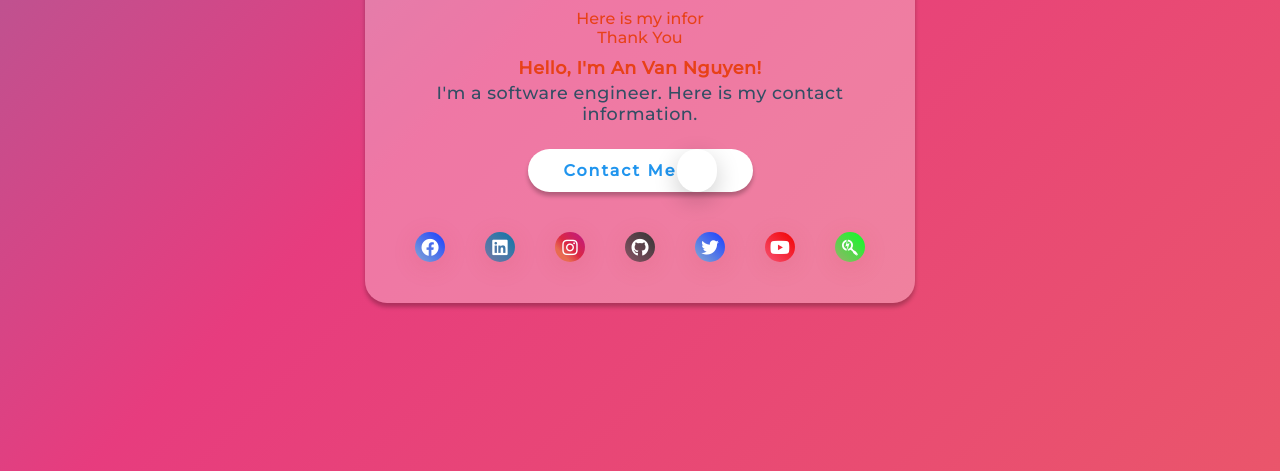
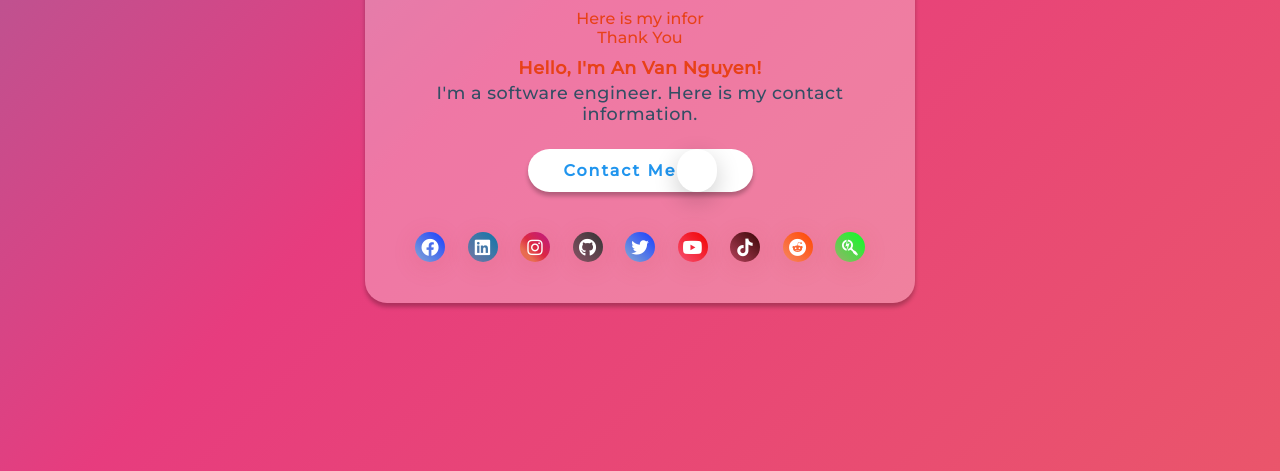
Before and after one commit to anvndev/anvndev.github.io, a plain HTML site: page index.html in a window 1280 px wide. Shown: the part 329-800 px from the top of the page. Drawn offline with nearby package versions, Linux system fonts and the light colour scheme.

Commit message:
style: add icons social ft links

```diff
--- a/index.html
+++ b/index.html
@@ -55,10 +55,16 @@
                 <a href="https://github.com/anvndev" class="fab fa-github"></a>
             </button>
             <button class="twitter">
-                <a href="https://twitter.com/anvndev" class="fab fa-twitter"></a>
+                <a href="https://x.com/anvndev" class="fab fa-twitter"></a>
             </button>
             <button class="youtube">
                 <a href="https://www.youtube.com/@anvndev" class="fab fa-youtube"></a>
+            </button>
+            <button class="tiktok">
+                <a href="https://www.tiktok.com/@anvndev" class="fab fa-tiktok"></a>
+            </button>
+            <button class="reddit">
+                <a href="https://www.reddit.com/user/anvndev/" class="fab fa-reddit"></a>
             </button>
             <button class="search">
                 <a href="https://www.anvndev.com" class="fab fa-searchengin"></a>
--- a/style.css
+++ b/style.css
@@ -181,6 +181,12 @@ span {
 .social-container button.youtube {
     background: linear-gradient(45deg, #fe294988, #f10000);
 }
+.social-container button.tiktok {
+    background: linear-gradient(45deg, #830e1f88, #380404);
+}
+.social-container button.reddit {
+    background: linear-gradient(45deg, #fe902988, #FF4500);
+}
 .social-container button.search {
     background: linear-gradient(45deg, #4ae03d88, #07ff24);
 }
```
